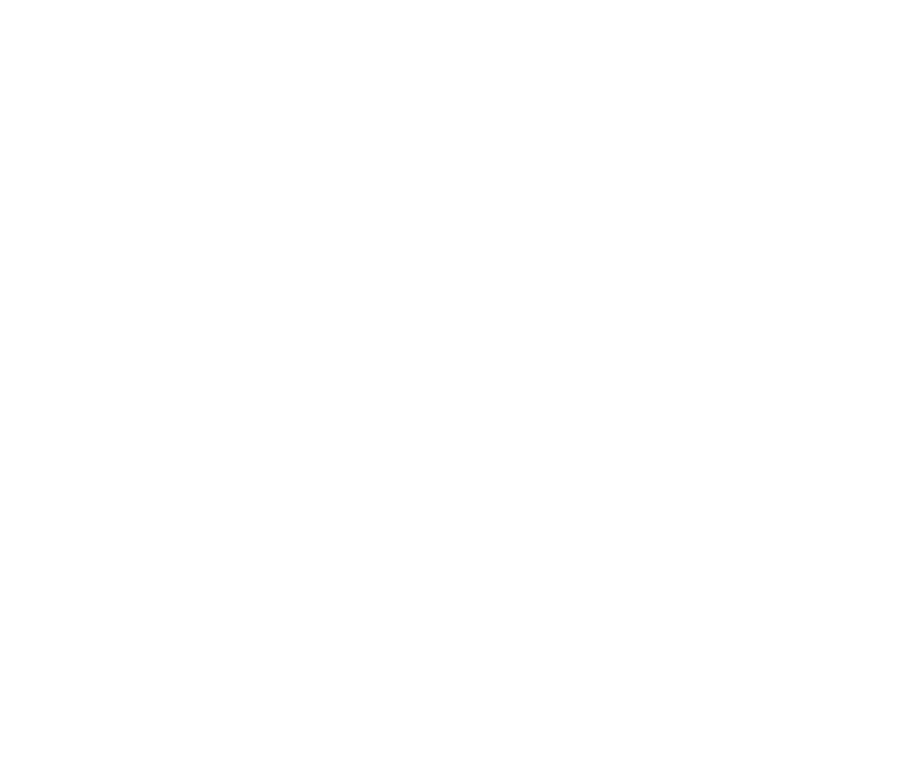
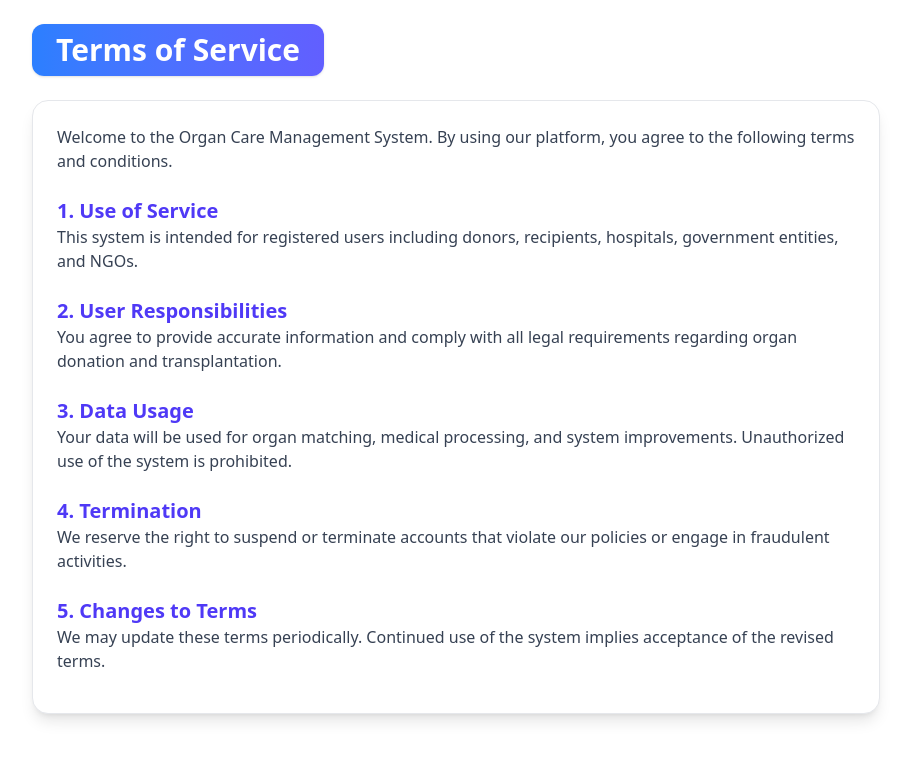
Before and after one commit to Skc2004/Organ_Care, a React (Vite) app in the folder client/: page /TOS in a window 1280 px wide. Before the commit this address had no page. Shown: the top 760 px of the page, without its empty margins (184-1095 px from the left). Built offline with nearby package versions, Linux system fonts and the light colour scheme.

Commit message:
Terms of Service

```diff
--- a/client/src/App.jsx
+++ b/client/src/App.jsx
@@ -15,6 +15,7 @@
 import P from './pages/PP';
 import RecipientDashboard from './pages/RecipientDashboard';
 import ReportingAnalytics from './pages/ReportsAnalytics';
+import TermsOfService from './pages/TermsOfService';
 
 const App =() => {
   return (
@@ -36,6 +37,7 @@
           <Route path="/ppp" element={<P />} />
           <Route path="/ReciepientDashboard" element={<RecipientDashboard />} />
           <Route path="/ReportAnalytics" element={<ReportingAnalytics />} />
+          <Route path="/TOS" element={<TermsOfService />} />
         </Routes>
       </Router>
     </div>
--- a/client/src/pages/TermsOfService.jsx
+++ b/client/src/pages/TermsOfService.jsx
@@ -1,34 +1,87 @@
+// // src/pages/TermsOfService.jsx
+// import React from "react";
+
+// const TermsOfService = () => {
+//   return (
+//     <div className="p-6 max-w-4xl mx-auto">
+//       <h2 className="text-3xl font-bold mb-4">Terms of Service</h2>
+//       <p className="mb-4 text-gray-700">
+//         Welcome to the Organ Care Management System. By using our platform, you agree to the following terms and conditions.
+//       </p>
+//       <h3 className="text-xl font-semibold mt-4">1. Use of Service</h3>
+//       <p className="mb-4 text-gray-700">
+//         This system is intended for registered users including donors, recipients, hospitals, government entities, and NGOs.
+//       </p>
+//       <h3 className="text-xl font-semibold mt-4">2. User Responsibilities</h3>
+//       <p className="mb-4 text-gray-700">
+//         You agree to provide accurate information and comply with all legal requirements regarding organ donation and transplantation.
+//       </p>
+//       <h3 className="text-xl font-semibold mt-4">3. Data Usage</h3>
+//       <p className="mb-4 text-gray-700">
+//         Your data will be used for organ matching, medical processing, and system improvements. Unauthorized use of the system is prohibited.
+//       </p>
+//       <h3 className="text-xl font-semibold mt-4">4. Termination</h3>
+//       <p className="mb-4 text-gray-700">
+//         We reserve the right to suspend or terminate accounts that violate our policies or engage in fraudulent activities.
+//       </p>
+//       <h3 className="text-xl font-semibold mt-4">5. Changes to Terms</h3>
+//       <p className="mb-4 text-gray-700">
+//         We may update these terms periodically. Continued use of the system implies acceptance of the revised terms.
+//       </p>
+//     </div>
+//   );
+// };
+
+// export default TermsOfService;
+
+
 // src/pages/TermsOfService.jsx
 import React from "react";
+import { motion } from "framer-motion";
 
 const TermsOfService = () => {
   return (
-    <div className="p-6 max-w-4xl mx-auto">
-      <h2 className="text-3xl font-bold mb-4">Terms of Service</h2>
+    <motion.div
+      className="p-6 max-w-4xl mx-auto"
+      initial={{ opacity: 0, y: 30 }}
+      animate={{ opacity: 1, y: 0 }}
+      transition={{ duration: 0.5 }}
+    >
+      <h2 className="text-3xl font-bold bg-gradient-to-r from-blue-500 to-indigo-500 text-white px-6 py-2 rounded-xl shadow mb-6 inline-block">
+        Terms of Service
+      </h2>
+
+      <div className="bg-white p-6 rounded-2xl shadow-lg border border-gray-200">
         <p className="mb-4 text-gray-700">
           Welcome to the Organ Care Management System. By using our platform, you agree to the following terms and conditions.
         </p>
-      <h3 className="text-xl font-semibold mt-4">1. Use of Service</h3>
+
+        <h3 className="text-xl font-semibold mt-6 text-indigo-600">1. Use of Service</h3>
         <p className="mb-4 text-gray-700">
           This system is intended for registered users including donors, recipients, hospitals, government entities, and NGOs.
         </p>
-      <h3 className="text-xl font-semibold mt-4">2. User Responsibilities</h3>
+
+        <h3 className="text-xl font-semibold mt-6 text-indigo-600">2. User Responsibilities</h3>
         <p className="mb-4 text-gray-700">
           You agree to provide accurate information and comply with all legal requirements regarding organ donation and transplantation.
         </p>
-      <h3 className="text-xl font-semibold mt-4">3. Data Usage</h3>
+
+        <h3 className="text-xl font-semibold mt-6 text-indigo-600">3. Data Usage</h3>
         <p className="mb-4 text-gray-700">
           Your data will be used for organ matching, medical processing, and system improvements. Unauthorized use of the system is prohibited.
         </p>
-      <h3 className="text-xl font-semibold mt-4">4. Termination</h3>
+
+        <h3 className="text-xl font-semibold mt-6 text-indigo-600">4. Termination</h3>
         <p className="mb-4 text-gray-700">
           We reserve the right to suspend or terminate accounts that violate our policies or engage in fraudulent activities.
         </p>
-      <h3 className="text-xl font-semibold mt-4">5. Changes to Terms</h3>
+
+        <h3 className="text-xl font-semibold mt-6 text-indigo-600">5. Changes to Terms</h3>
         <p className="mb-4 text-gray-700">
           We may update these terms periodically. Continued use of the system implies acceptance of the revised terms.
         </p>
       </div>
+    </motion.div>
   );
 };
 
```
Lines whose indentation alone changed are shown as unchanged.
